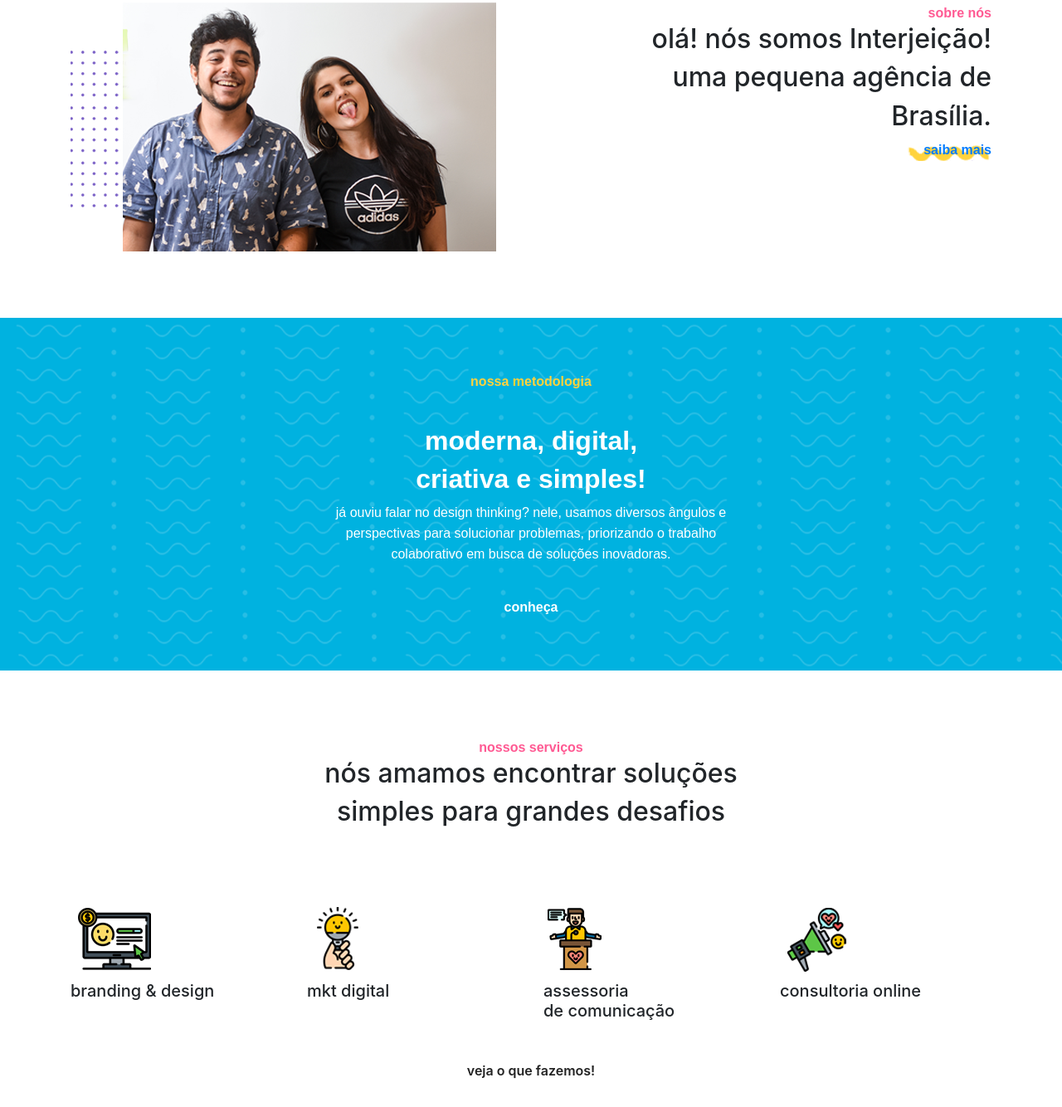
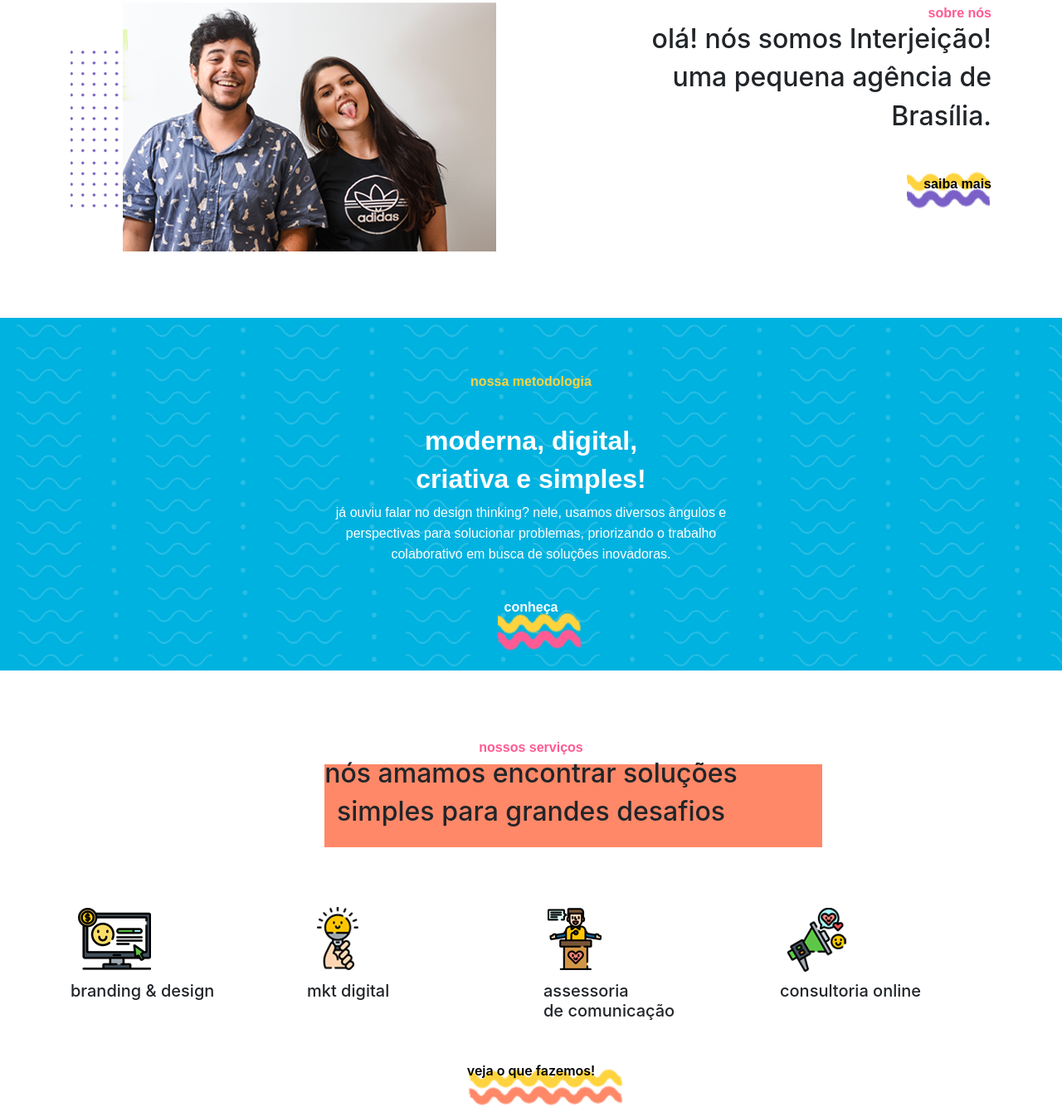
Before and after one commit to larissa-oliveira/interjeicao, a plain HTML site: page index.html in a window 1280 px wide. Shown: the part 687-2021 px from the top of the page at 83% size. Drawn offline with nearby package versions, Linux system fonts and the light colour scheme; a web font is replaced by a local one.

Commit message:
4th commit

```diff
--- a/css/main.css
+++ b/css/main.css
@@ -16,27 +16,22 @@ section{
     color: #ff5a93;
 }
 
-a{
-    text-decoration: none;
-}
-
 .saiba-mais{
     font-family: 'Muli', sans-serif;
     font-weight: 600;
 }
 
 .saiba-mais::before{
-   content: url('../img/yellow-wave.png');
+   content: url('../img/waves.png');
     position: relative;
     left: 5rem;
-    top: .5rem;
+    top: 2rem;
     z-index: -1;
+    transition: 0.3s;
 }
 
 .saiba-mais::before:hover{
-    content: url('../img/purple-wave.png');
-    position: relative;
-
+    top: -1rem;
 }
 
 .botao-mais{
@@ -53,6 +48,18 @@ a{
     background-size:cover;
     background-position:center;
     padding: 5%;
+}
+
+.conheca{
+    position: relative;
+}
+
+.conheca::before{
+    content: url('../img/waves-2.png');
+    top: .5rem;
+    left: -0.5rem;
+    position: absolute;
+    z-index: 0;
 }
 
 .mini-titulo-2{
@@ -75,17 +82,31 @@ a{
     margin-bottom: 2.5rem;
 }
 
-
-
-#nossos-servicos{
-
+.marcado{
+    position: relative;
 }
 
+.marcado::before{
+    content: "";
+    position: absolute;
+    background-color: #ff8868;
 
+    height: 100px;
+    width: 600px;
+    z-index: -1;
+    top: 0.5rem;
+}
 
 .veja{
-    color: #222222;
     font-weight: 600;
+    position: relative;
+}
+
+.veja::before{
+    content: url('../img/waves-3.png');
+    position: absolute;
+    top: 0.5rem;
+    z-index: -1;
 }
 
 #equipe{
--- a/index.html
+++ b/index.html
@@ -5,7 +5,7 @@
     <meta http-equiv="X-UA-Compatible" content="IE=edge">
     <title>Interjeição! - Agência</title>
     <meta name="viewport" content="width=device-width, initial-scale=1">
-    <link rel="stylesheet" type="text/css" media="screen" href="css/main.css" />
+    <link rel="stylesheet" href="css/main.css" />
     <link rel="stylesheet" href="css/menu.css">
 
     <link rel="stylesheet" href="https://stackpath.bootstrapcdn.com/bootstrap/4.1.3/css/bootstrap.min.css" integrity="sha384-MCw98/SFnGE8fJT3GXwEOngsV7Zt27NXFoaoApmYm81iuXoPkFOJwJ8ERdknLPMO" crossorigin="anonymous">
@@ -67,7 +67,7 @@
                 <h2>olá! nós somos Interjeição! </h2>
                 <h2>uma pequena agência de</h2>
                 <h2>Brasília.</h2>
-                <a href="#"><span class="saiba-mais">saiba mais</span></a>
+                <a href="#" class="saiba-mais" style="text-decoration: none; color: #000000;">saiba mais</a>
              </div>
         </div>
     </section>
@@ -92,7 +92,7 @@
         </div>
         <div class="row botao-mais">
             <div class="col text-center">
-                <span>conheça</span>
+                <a href="" class="conheca" style="text-decoration: none; color: #ffffff;">conheça</a>
             </div>
         </div>
     </section>
@@ -101,7 +101,7 @@
         <div class="row">
             <div class="col text-center">
                 <span class="mini-titulo">nossos serviços</span>
-                <h2>nós amamos encontrar soluções</h2>
+                <h2 class="marcado">nós amamos encontrar soluções</h2>
                 <h2>simples para grandes desafios</h2>
             </div>
         </div>
@@ -126,7 +126,7 @@
         </div>
         <div class="row">
             <div class="col text-center">
-                <span class="veja">veja o que fazemos!</span>
+                <a class="veja" style="text-decoration: none; color: #000000;">veja o que fazemos!</a>
             </div>
         </div>
 
```
Also changed, not shown: img/waves-2.png (added), img/waves-3.png (added), img/waves.png (added).
